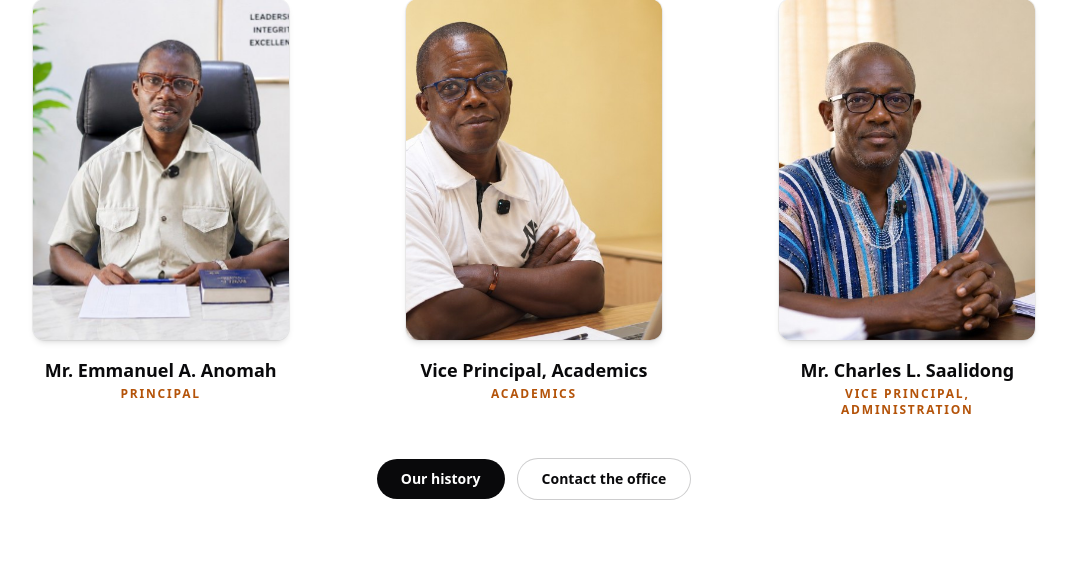
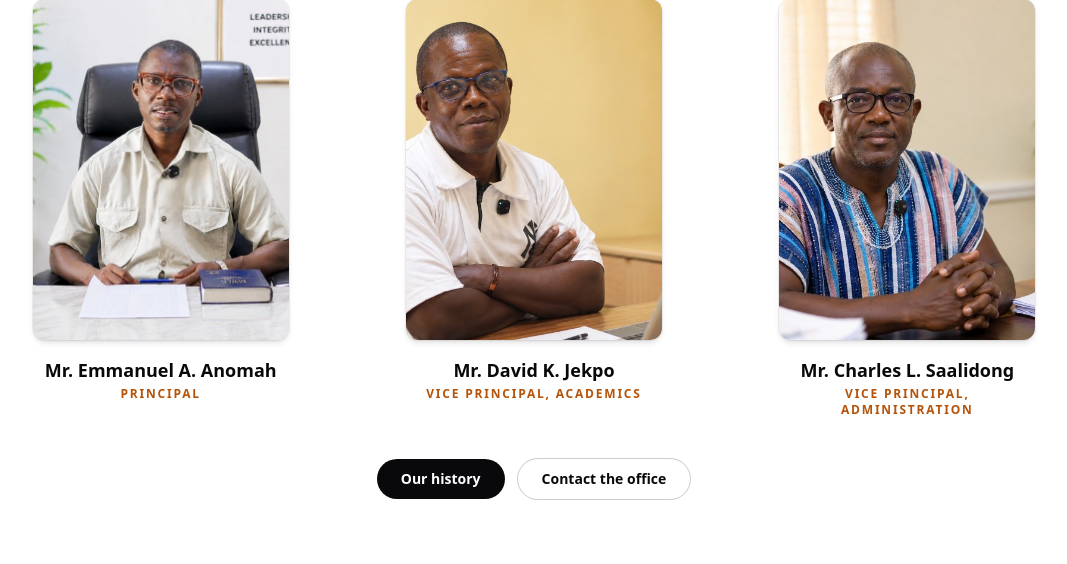
Before and after one commit to androidnega/kti, a PHP site: page /KTI/index.php?url=staff in a window 1280 px wide. Shown: the part 709-1273 px from the top of the page, without its empty margins (106-1173 px from the left). Run offline with PHP 8.4, Linux system fonts and the light colour scheme; some libraries are stand-ins or nearby versions.

Commit message:
Staff: name VP Academics as Mr. David K. Jekpo
Co-authored-by: Cursor <cursoragent@cursor.com>

```diff
--- a/app/views/staff.php
+++ b/app/views/staff.php
@@ -38,10 +38,10 @@
                     'focus' => '50% 50%',
                 ],
                 [
-                    'name' => 'Vice Principal, Academics',
-                    'role' => 'Academics',
+                    'name' => 'Mr. David K. Jekpo',
+                    'role' => 'Vice Principal, Academics',
                     'image' => 'assets/images/vp-academics.jpg',
-                    'alt' => 'Portrait of the Vice Principal, Academics',
+                    'alt' => 'Portrait of Mr. David K. Jekpo, Vice Principal, Academics',
                     'focus' => '50% 22%',
                 ],
                 [
```
